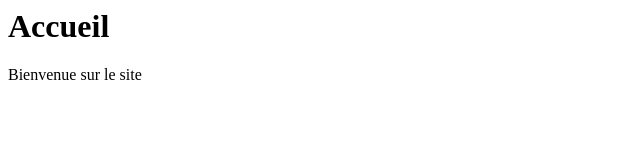
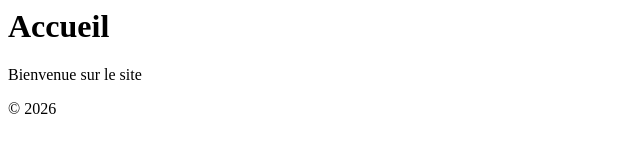
Before and after one commit to Milann-lede/tp2-reparer-depot, a plain HTML site: page index.html in a window 1280 px wide. Shown: the full height of the page, 0-640 px from the left. Drawn offline with Linux system fonts and the light colour scheme.

Commit message:
Ajout du pied de page

```diff
--- a/index.html
+++ b/index.html
@@ -1,2 +1,3 @@
 <h1>Accueil</h1>
 <p>Bienvenue sur le site</p>
+<footer>© 2026</footer>
--- a/style.css
+++ b/style.css
@@ -1,2 +1,3 @@
 body { margin: 0; }
 h1 { color: navy; }
+footer { font-size: 0.8rem; }
```
